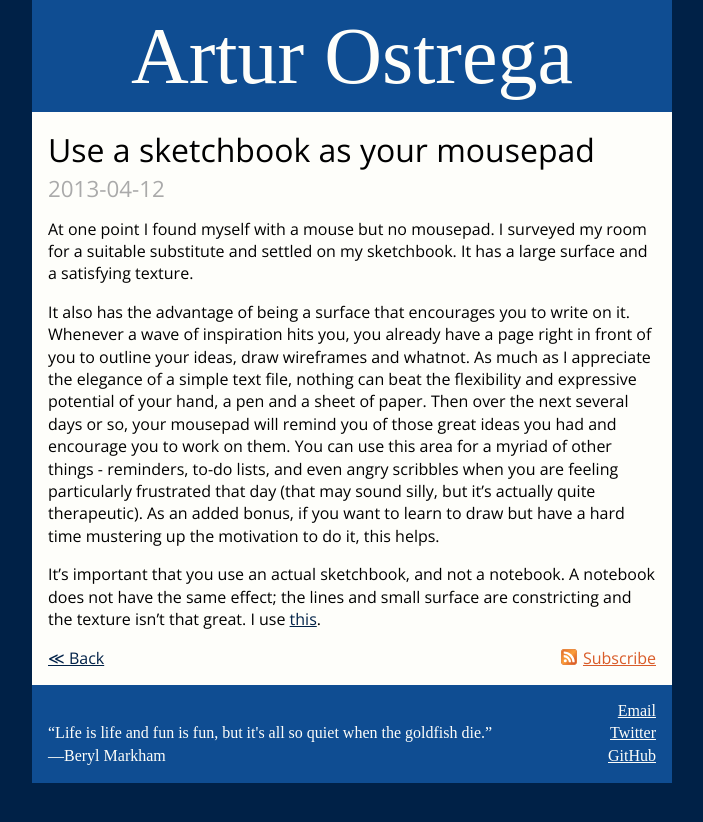
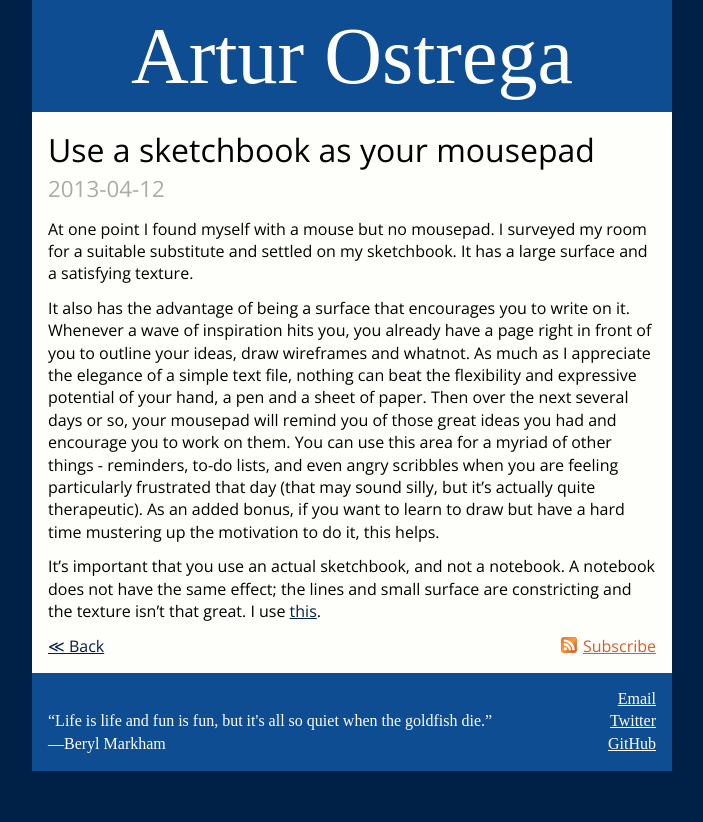
Before and after one commit to aostrega/blog.github.io, a Jekyll site: the page built from _posts/2013-04-12-use-a-sketchbook-as-your-mousepad.md, in a window 1280 px wide. Shown: the top 822 px of the page, without its empty margins (288-991 px from the left). Built offline with Jekyll 4.4.1, drawn with Linux system fonts in a browser that asks for light colours; some web fonts are replaced; Markdown is read by kramdown in place of the engine named in the settings; comment, search, counter and statistics services are not loaded.

Commit message:
p margin tweak

```diff
--- a/css/style.css
+++ b/css/style.css
@@ -113,7 +113,7 @@ article h2 {
 }
 
 article p {
-  margin-bottom: 1em;
+  margin-bottom: .75em;
 }
 
 article a {
```
